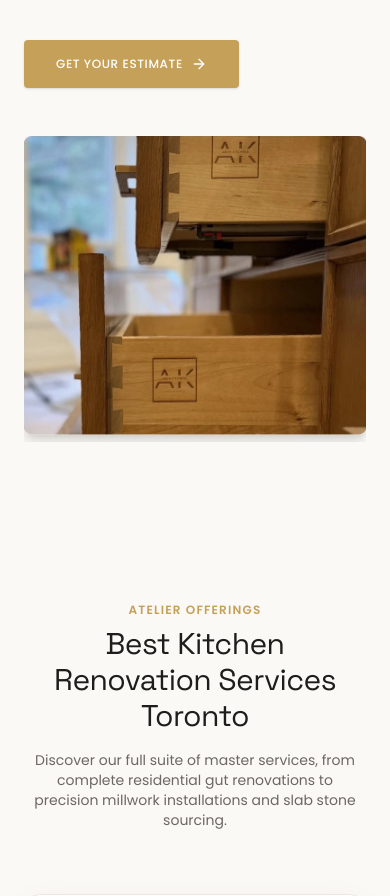
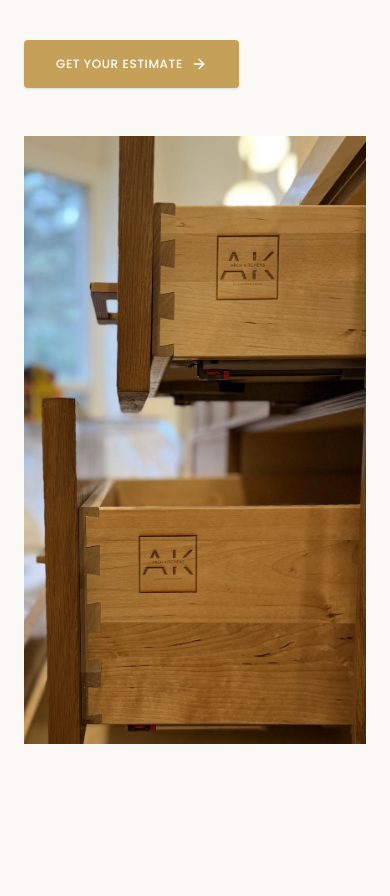
Before and after one commit to ahal0309/arch-kitchen, a Next.js app: page / in a window 390 px wide. Shown: the part 4201-5097 px from the top of the page. Built offline with nearby package versions, Linux system fonts and the light colour scheme; a web font is replaced by a local one.

Commit message:
Set specialist joinery image showcase to 9:16 vertical view on mobile and desktop using full original photograph

```diff
--- a/src/app/page.tsx
+++ b/src/app/page.tsx
@@ -800,7 +800,7 @@ export default function HomePage() {
 
             {/* Right Media Column with Specialist Joinery Showcase */}
             <div className="lg:col-span-6 relative flex justify-center lg:justify-end">
-              <div className="relative w-full max-w-[540px] overflow-hidden aspect-[760/680] z-10 group">
+              <div className="relative w-full max-w-[480px] overflow-hidden aspect-[9/16] md:aspect-[9/16] z-10 group">
                 <Image
                   src="/arch_kitchen/IMG_9775.webp"
                   alt="Your Kitchen Specialist Toronto Showcase"
```
Also changed, not shown: public/arch_kitchen/IMG_9775.webp.
